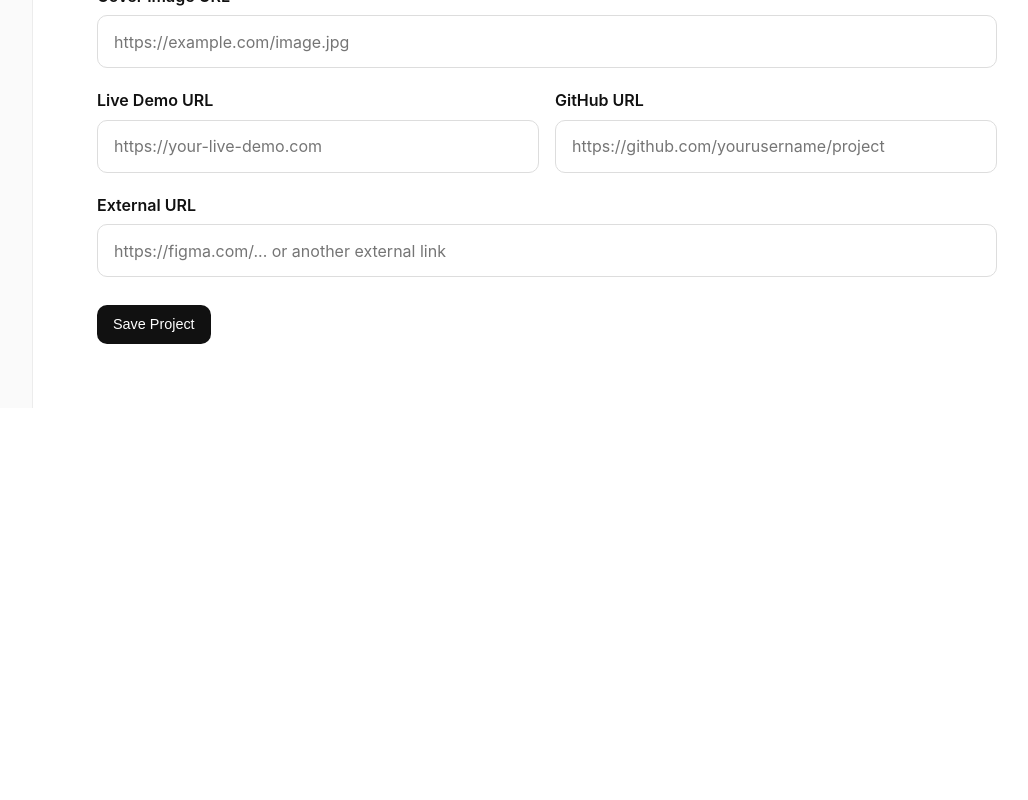
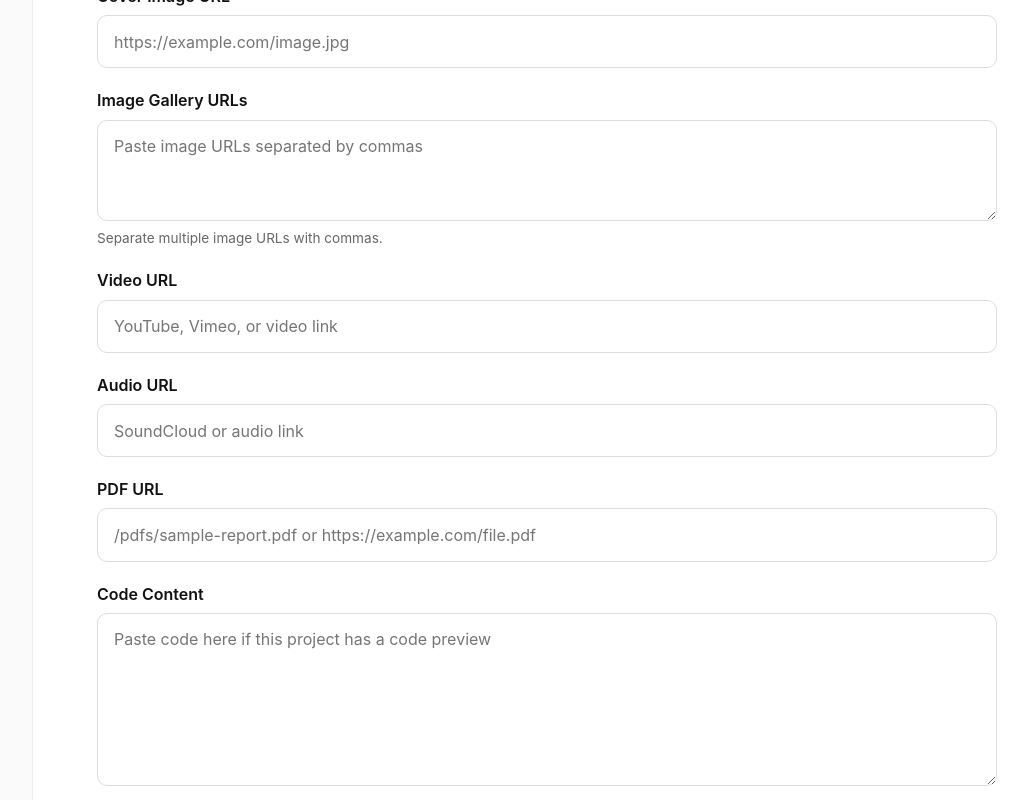
Before and after one commit to jeshurunjet/gallery-portfolio, a React (Vite) app in the folder frontend/: page /admin/projects/new in a window 1280 px wide. Shown: the part 760-1560 px from the top of the page, without its empty margins (207-1235 px from the left). Before the commit the page ends 1168 px from the top, so only its background shows below. Built offline with nearby package versions, Linux system fonts and the light colour scheme; no server answers; sample sign-in values are in the browser's storage.

Commit message:
fixed bugs, media viewer now works and will detect file types

```diff
--- a/frontend/src/components/AudioPlayer.tsx
+++ b/frontend/src/components/AudioPlayer.tsx
@@ -9,6 +9,14 @@ function getSoundCloudEmbed(url: string) {
 }
 
 function AudioPlayer({ url }: AudioPlayerProps) {
+  if (!url.includes("soundcloud")) {
+    return (
+      <div className="empty-media">
+        <p>Unsupported audio source.</p>
+      </div>
+    );
+  }
+
   const embedUrl = getSoundCloudEmbed(url);
 
   return (
--- a/frontend/src/components/ProjectForm.tsx
+++ b/frontend/src/components/ProjectForm.tsx
@@ -6,6 +6,11 @@ type ProjectFormData = {
   description: string;
   tags: string;
   cover: string;
+  images: string;
+  videoUrl: string;
+  audioUrl: string;
+  pdfUrl: string;
+  codeContent: string;
   liveUrl: string;
   githubUrl: string;
   externalUrl: string;
@@ -100,6 +105,61 @@ function ProjectForm({ initialData, submitLabel, onSubmit }: ProjectFormProps) {
           onChange={handleChange}
         />
       </div>
+      <div className="admin-form-group">
+        <label htmlFor="images">Image Gallery URLs</label>
+        <textarea
+          id="images"
+          rows={3}
+          placeholder="Paste image URLs separated by commas"
+          value={formData.images}
+          onChange={handleChange}
+        />
+        <small>Separate multiple image URLs with commas.</small>
+      </div>
+
+      <div className="admin-form-group">
+        <label htmlFor="videoUrl">Video URL</label>
+        <input
+          id="videoUrl"
+          type="text"
+          placeholder="YouTube, Vimeo, or video link"
+          value={formData.videoUrl}
+          onChange={handleChange}
+        />
+      </div>
+
+      <div className="admin-form-group">
+        <label htmlFor="audioUrl">Audio URL</label>
+        <input
+          id="audioUrl"
+          type="text"
+          placeholder="SoundCloud or audio link"
+          value={formData.audioUrl}
+          onChange={handleChange}
+        />
+      </div>
+
+      <div className="admin-form-group">
+        <label htmlFor="pdfUrl">PDF URL</label>
+        <input
+          id="pdfUrl"
+          type="text"
+          placeholder="/pdfs/sample-report.pdf or https://example.com/file.pdf"
+          value={formData.pdfUrl}
+          onChange={handleChange}
+        />
+      </div>
+
+      <div className="admin-form-group">
+        <label htmlFor="codeContent">Code Content</label>
+        <textarea
+          id="codeContent"
+          rows={6}
+          placeholder="Paste code here if this project has a code preview"
+          value={formData.codeContent}
+          onChange={handleChange}
+        />
+      </div>
 
       <div className="admin-form-grid">
         <div className="admin-form-group">
--- a/frontend/src/components/VideoPlayer.tsx
+++ b/frontend/src/components/VideoPlayer.tsx
@@ -8,6 +8,7 @@ function getEmbedUrl(url: string) {
 
     if (parsedUrl.hostname.includes("youtube.com")) {
       const videoId = parsedUrl.searchParams.get("v");
+
       if (videoId) {
         return `https://www.youtube.com/embed/${videoId}`;
       }
@@ -15,12 +16,21 @@ function getEmbedUrl(url: string) {
 
     if (parsedUrl.hostname.includes("youtu.be")) {
       const videoId = parsedUrl.pathname.slice(1);
+
       if (videoId) {
         return `https://www.youtube.com/embed/${videoId}`;
       }
     }
 
-    return "";
+    if (parsedUrl.hostname.includes("vimeo.com")) {
+      const videoId = parsedUrl.pathname.split("/").filter(Boolean)[0];
+
+      if (videoId) {
+        return `https://player.vimeo.com/video/${videoId}`;
+      }
+    }
+
+    return url;
   } catch {
     return "";
   }
@@ -30,7 +40,11 @@ function VideoPlayer({ url }: VideoPlayerProps) {
   const embedUrl = getEmbedUrl(url);
 
   if (!embedUrl) {
-    return <p>Invalid YouTube video URL.</p>;
+    return (
+      <div className="empty-media">
+        <p>Video could not be loaded.</p>
+      </div>
+    );
   }
 
   return (
--- a/frontend/src/context/ProjectProvider.tsx
+++ b/frontend/src/context/ProjectProvider.tsx
@@ -38,6 +38,11 @@ function ProjectProvider({ children }: { children: React.ReactNode }) {
           category: project.category,
           description: project.description,
           cover: project.cover,
+          images: project.images ?? [],
+          videoUrl: project.videoUrl ?? "",
+          audioUrl: project.audioUrl ?? "",
+          pdfUrl: project.pdfUrl ?? "",
+          codeContent: project.codeContent ?? "",
           liveUrl: project.liveUrl,
           githubUrl: project.githubUrl,
           externalUrl: project.externalUrl,
@@ -75,6 +80,11 @@ function ProjectProvider({ children }: { children: React.ReactNode }) {
             category: updatedProject.category,
             description: updatedProject.description,
             cover: updatedProject.cover,
+            images: updatedProject.images ?? [],
+            videoUrl: updatedProject.videoUrl ?? "",
+            audioUrl: updatedProject.audioUrl ?? "",
+            pdfUrl: updatedProject.pdfUrl ?? "",
+            codeContent: updatedProject.codeContent ?? "",
             liveUrl: updatedProject.liveUrl,
             githubUrl: updatedProject.githubUrl,
             externalUrl: updatedProject.externalUrl,
--- a/frontend/src/index.css
+++ b/frontend/src/index.css
@@ -207,11 +207,30 @@ main {
   padding: 0 1.5rem;
 }
 
+.project-hero {
+  display: flex;
+  flex-direction: column;
+  gap: 1.25rem;
+  margin-bottom: 1.5rem;
+}
+
+.empty-media {
+  width: 100%;
+  min-height: 260px;
+  border-radius: 16px;
+  border: 1px solid #ececec;
+  background: #fafafa;
+  display: flex;
+  align-items: center;
+  justify-content: center;
+  color: #666;
+  font-size: 0.95rem;
+}
+
 .project-hero img {
   width: 100%;
   border-radius: 16px;
   display: block;
-  margin-bottom: 2rem;
 }
 
 .project-content {
--- a/frontend/src/pages/ProjectPage.tsx
+++ b/frontend/src/pages/ProjectPage.tsx
@@ -62,17 +62,27 @@ function ProjectPage() {
       </button>
 
       <div className="project-hero">
-        {project.videoUrl ? (
-          <VideoPlayer url={project.videoUrl} />
-        ) : project.audioUrl ? (
-          <AudioPlayer url={project.audioUrl} />
-        ) : project.pdfUrl ? (
-          <PdfViewer url={project.pdfUrl} />
-        ) : project.codeContent ? (
-          <CodeViewer code={project.codeContent} />
-        ) : (
+        {project.videoUrl && <VideoPlayer url={project.videoUrl} />}
+
+        {project.audioUrl && <AudioPlayer url={project.audioUrl} />}
+
+        {project.pdfUrl && <PdfViewer url={project.pdfUrl} />}
+
+        {project.codeContent && <CodeViewer code={project.codeContent} />}
+
+        {images.length > 0 && (
           <ImageGallery images={images} title={project.title} />
         )}
+
+        {!project.videoUrl &&
+          !project.audioUrl &&
+          !project.pdfUrl &&
+          !project.codeContent &&
+          images.length === 0 && (
+            <div className="empty-media">
+              <p>No media available for this project.</p>
+            </div>
+          )}
       </div>
 
       <div className="project-layout">
--- a/frontend/src/pages/admin/AdminEditProjectPage.tsx
+++ b/frontend/src/pages/admin/AdminEditProjectPage.tsx
@@ -33,6 +33,11 @@ function AdminEditProjectPage() {
     description: project.description ?? "",
     tags: (project.tags ?? []).join(", "),
     cover: project.cover ?? "",
+    images: (project.images ?? []).join(", "),
+    videoUrl: project.videoUrl ?? "",
+    audioUrl: project.audioUrl ?? "",
+    pdfUrl: project.pdfUrl ?? "",
+    codeContent: project.codeContent ?? "",
     liveUrl: project.liveUrl ?? "",
     githubUrl: project.githubUrl ?? "",
     externalUrl: project.externalUrl ?? "",
@@ -71,7 +76,10 @@ function AdminEditProjectPage() {
     });
 
     const types = Array.from(typesSet);
-
+    const images = data.images
+      .split(",")
+      .map((img) => img.trim())
+      .filter(Boolean);
     await updateProject({
       ...project,
       title: data.title,
@@ -82,6 +90,11 @@ function AdminEditProjectPage() {
         .map((tag) => tag.trim().toLowerCase())
         .filter(Boolean),
       cover: data.cover,
+      images,
+      videoUrl: data.videoUrl,
+      audioUrl: data.audioUrl,
+      pdfUrl: data.pdfUrl,
+      codeContent: data.codeContent,
       liveUrl: data.liveUrl,
       githubUrl: data.githubUrl,
       externalUrl: data.externalUrl,
--- a/frontend/src/pages/admin/AdminNewProjectPage.tsx
+++ b/frontend/src/pages/admin/AdminNewProjectPage.tsx
@@ -17,6 +17,11 @@ function AdminNewProjectPage() {
     description: "",
     tags: "",
     cover: "",
+    images: "",
+    videoUrl: "",
+    audioUrl: "",
+    pdfUrl: "",
+    codeContent: "",
     liveUrl: "",
     githubUrl: "",
     externalUrl: "",
@@ -55,7 +60,10 @@ function AdminNewProjectPage() {
     });
 
     const types = Array.from(typesSet);
-
+    const images = data.images
+      .split(",")
+      .map((img) => img.trim())
+      .filter(Boolean);
     addProject({
       title: data.title,
       category: data.category,
@@ -65,6 +73,11 @@ function AdminNewProjectPage() {
         .map((t) => t.trim().toLowerCase())
         .filter(Boolean),
       cover: data.cover,
+      images,
+      videoUrl: data.videoUrl,
+      audioUrl: data.audioUrl,
+      pdfUrl: data.pdfUrl,
+      codeContent: data.codeContent,
       liveUrl: data.liveUrl,
       githubUrl: data.githubUrl,
       externalUrl: data.externalUrl,
```
Also changed, not shown: 4 other files (tests, documents, lock files or other folders).
